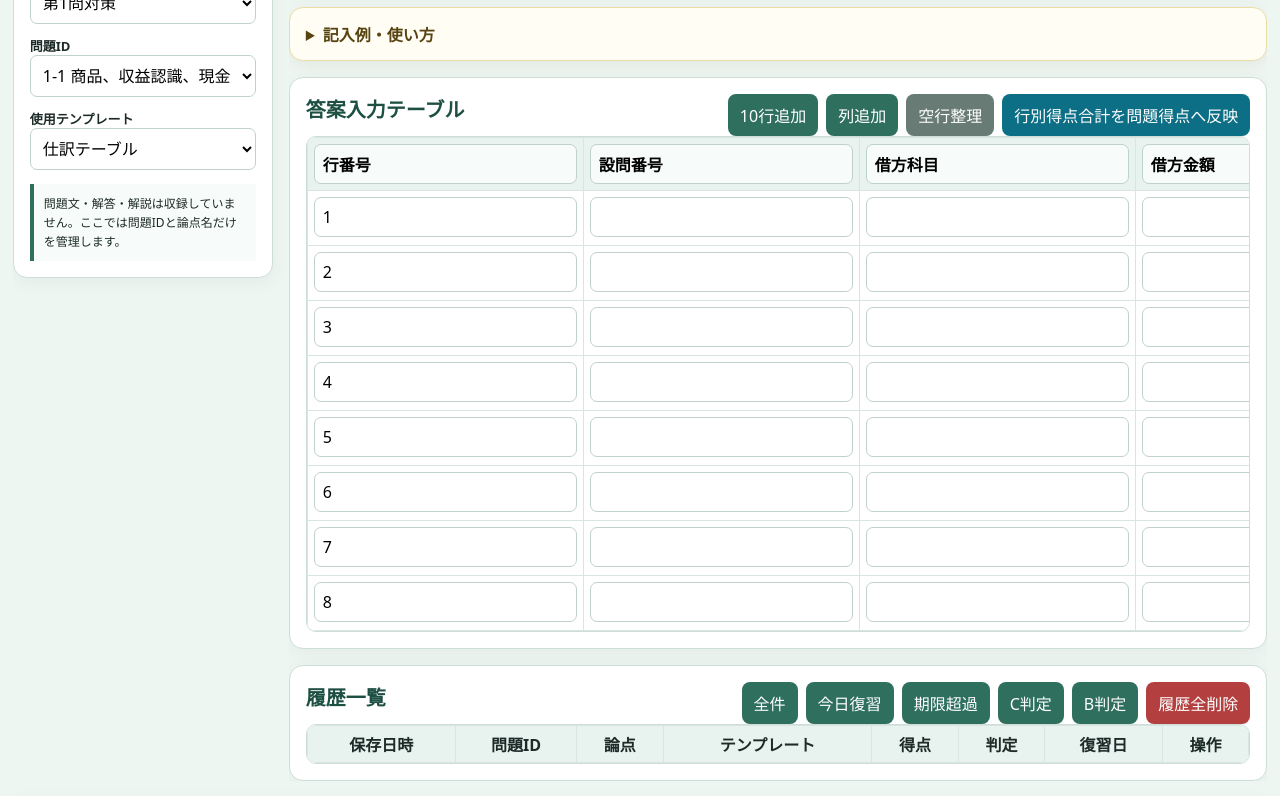
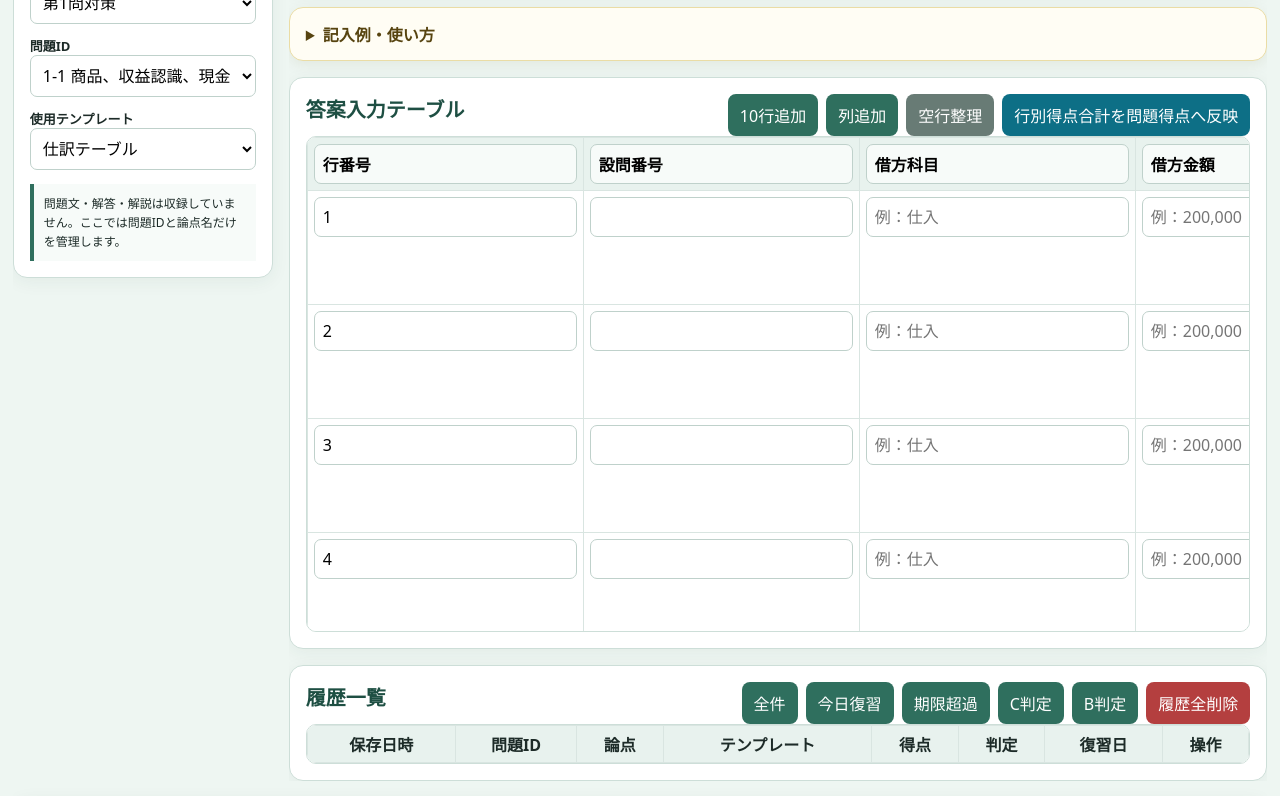
Before and after one commit to akashidaiki19910915-star/gyosei-app, a React (Vite) app in the folder cpa-boki2-trial-section-answer-manager/: page / in a window 1280 px wide. Shown: the part 1960-2756 px from the top of the page. Built offline with nearby package versions, Linux system fonts and the light colour scheme.

Commit message:
Improve answer table input formatting and keyboard navigation

```diff
--- a/cpa-boki2-trial-section-answer-manager/src/components/AnswerTable.tsx
+++ b/cpa-boki2-trial-section-answer-manager/src/components/AnswerTable.tsx
@@ -1,4 +1,6 @@
 import type { AnswerRow, AnswerState, GradeMark, TemplateDefinition } from '../types';
+import { formatAmount, isAmountColumn, isInvalidAmount, isJapaneseTextColumn, normalizeNumericInput, toHalfWidthNumber } from '../utils/numberFormat';
+import { handleTableCellKeyDown } from '../utils/tableNavigation';
 
 const gradeOptions: GradeMark[] = ['未採点', '○', '△', '×'];
 
@@ -18,6 +20,26 @@ export function createRows(columnCount: number, count: number): AnswerRow[] {
   return Array.from({ length: count }, (_, index) => makeRow(columnCount, index));
 }
 
+function columnClass(column: string): string {
+  if (column === '行番号') return 'col-row-number';
+  if (column.includes('設問番号')) return 'col-question-number';
+  if (isAmountColumn(column)) return 'col-amount';
+  if (column.includes('メモ')) return 'col-memo';
+  if (isJapaneseTextColumn(column)) return 'col-account';
+  return 'col-generic';
+}
+
+function cellInputMode(column: string): React.HTMLAttributes<HTMLInputElement>['inputMode'] {
+  if (isAmountColumn(column)) return 'numeric';
+  return 'text';
+}
+
+function placeholderFor(column: string): string {
+  if (isAmountColumn(column)) return '例：200,000';
+  if (isJapaneseTextColumn(column)) return column.includes('科目') ? '例：仕入' : '日本語入力';
+  return '';
+}
+
 export function AnswerTable({ answer, template, onChange, onApplyRowPoints }: Props) {
   const updateHeader = (index: number, value: string) => {
     const columns = [...answer.columns];
@@ -26,10 +48,25 @@ export function AnswerTable({ answer, template, onChange, onApplyRowPoints }: Pr
   };
 
   const updateCell = (rowIndex: number, colIndex: number, value: string) => {
+    const column = answer.columns[colIndex] ?? '';
+    const nextValue = isAmountColumn(column) ? normalizeNumericInput(value) : value;
     const rows = answer.rows.map((row, index) => {
       if (index !== rowIndex) return row;
       const cells = [...row.cells];
-      cells[colIndex] = value;
+      cells[colIndex] = nextValue;
+      return { ...row, cells };
+    });
+    onChange({ ...answer, rows });
+  };
+
+  const updateCellOnBlur = (rowIndex: number, colIndex: number, value: string) => {
+    const column = answer.columns[colIndex] ?? '';
+    if (!isAmountColumn(column)) return;
+    const normalized = normalizeNumericInput(value);
+    const rows = answer.rows.map((row, index) => {
+      if (index !== rowIndex) return row;
+      const cells = [...row.cells];
+      cells[colIndex] = normalized;
       return { ...row, cells };
     });
     onChange({ ...answer, rows });
@@ -62,51 +99,134 @@ export function AnswerTable({ answer, template, onChange, onApplyRowPoints }: Pr
     onChange({ ...answer, rows: rows.length ? rows : createRows(answer.columns.length, 1) });
   };
 
+  const renderCellInput = (row: AnswerRow, rowIndex: number, column: string, colIndex: number) => {
+    const value = row.cells[colIndex] ?? '';
+    const amount = isAmountColumn(column);
+    const invalidAmount = amount && isInvalidAmount(value);
+    const commonProps = {
+      'data-answer-cell': 'true',
+      'data-row-index': rowIndex,
+      'data-col-index': colIndex,
+      onKeyDown: (event: React.KeyboardEvent<HTMLInputElement | HTMLTextAreaElement | HTMLSelectElement>) => handleTableCellKeyDown(event, rowIndex, colIndex),
+    };
+
+    if (template.optionColumns?.[column]) {
+      return (
+        <select
+          {...commonProps}
+          value={value}
+          onChange={(event) => updateCell(rowIndex, colIndex, event.target.value)}
+          aria-label={`${column} ${rowIndex + 1}行目`}
+        >
+          <option value="">選択</option>
+          {template.optionColumns[column].map((option) => <option key={option} value={option}>{option}</option>)}
+        </select>
+      );
+    }
+
+    if (column.includes('メモ')) {
+      return (
+        <textarea
+          {...commonProps}
+          className="memo-cell-input"
+          value={value}
+          title={value}
+          onChange={(event) => updateCell(rowIndex, colIndex, event.target.value)}
+          lang="ja"
+          inputMode="text"
+          autoComplete="off"
+          spellCheck={false}
+          aria-label={`${column} ${rowIndex + 1}行目`}
+        />
+      );
+    }
+
+    return (
+      <input
+        {...commonProps}
+        className={invalidAmount ? 'invalid-amount' : ''}
+        type="text"
+        value={amount ? formatAmount(value) : value}
+        title={value}
+        onChange={(event) => updateCell(rowIndex, colIndex, amount ? toHalfWidthNumber(event.target.value) : event.target.value)}
+        onBlur={(event) => updateCellOnBlur(rowIndex, colIndex, event.target.value)}
+        lang={isJapaneseTextColumn(column) ? 'ja' : undefined}
+        inputMode={cellInputMode(column)}
+        pattern={amount ? '[0-9,\\-]*' : undefined}
+        autoComplete="off"
+        spellCheck={false}
+        placeholder={placeholderFor(column)}
+        aria-label={`${column} ${rowIndex + 1}行目`}
+      />
+    );
+  };
+
   return (
     <section className="panel answer-panel">
-      <div className="section-heading">
+      <div className="section-heading answer-heading">
         <h2>答案入力テーブル</h2>
-        <div className="button-row">
+        <div className="button-row answer-actions">
           <button onClick={addRows}>10行追加</button>
           <button onClick={addColumn}>列追加</button>
           <button className="secondary" onClick={compactRows}>空行整理</button>
           <button className="accent" onClick={onApplyRowPoints}>行別得点合計を問題得点へ反映</button>
         </div>
       </div>
-      <div className="table-wrap">
-        <table className="answer-table">
+      <div className={`table-wrap answer-table-wrap ${answer.templateId === 'journal' ? 'journal-table-wrap' : ''}`}>
+        <table className={`answer-table ${answer.templateId === 'journal' ? 'journal-table' : ''}`}>
+          <colgroup>
+            {answer.columns.map((column, index) => <col key={`${column}-${index}`} className={columnClass(column)} />)}
+            <col className="col-grade" />
+            <col className="col-points" />
+          </colgroup>
           <thead>
             <tr>
               {answer.columns.map((column, index) => (
-                <th key={`${column}-${index}`}>
+                <th key={`${column}-${index}`} className={columnClass(column)}>
                   <input value={column} onChange={(event) => updateHeader(index, event.target.value)} aria-label={`列名${index + 1}`} />
                 </th>
               ))}
-              <th>採点</th>
-              <th>行別得点</th>
+              <th className="col-grade">採点</th>
+              <th className="col-points">行別得点</th>
             </tr>
           </thead>
           <tbody>
             {answer.rows.map((row, rowIndex) => (
               <tr key={row.id}>
                 {answer.columns.map((column, colIndex) => (
-                  <td key={`${row.id}-${colIndex}`}>
-                    {template.optionColumns?.[column] ? (
-                      <select value={row.cells[colIndex] ?? ''} onChange={(event) => updateCell(rowIndex, colIndex, event.target.value)}>
-                        <option value="">選択</option>
-                        {template.optionColumns[column].map((option) => <option key={option} value={option}>{option}</option>)}
-                      </select>
-                    ) : (
-                      <input value={row.cells[colIndex] ?? ''} onChange={(event) => updateCell(rowIndex, colIndex, event.target.value)} />
-                    )}
+                  <td key={`${row.id}-${colIndex}`} className={columnClass(column)}>
+                    {renderCellInput(row, rowIndex, column, colIndex)}
                   </td>
                 ))}
-                <td>
-                  <select value={row.grade} onChange={(event) => updateGrade(rowIndex, event.target.value as GradeMark)}>
+                <td className="col-grade">
+                  <select
+                    data-answer-cell="true"
+                    data-row-index={rowIndex}
+                    data-col-index={answer.columns.length}
+                    value={row.grade}
+                    onChange={(event) => updateGrade(rowIndex, event.target.value as GradeMark)}
+                    onKeyDown={(event) => handleTableCellKeyDown(event, rowIndex, answer.columns.length)}
+                    aria-label={`採点 ${rowIndex + 1}行目`}
+                  >
                     {gradeOptions.map((grade) => <option key={grade} value={grade}>{grade}</option>)}
                   </select>
                 </td>
-                <td><input type="number" value={row.points} onChange={(event) => updatePoints(rowIndex, Number(event.target.value || 0))} /></td>
+                <td className="col-points">
+                  <input
+                    data-answer-cell="true"
+                    data-row-index={rowIndex}
+                    data-col-index={answer.columns.length + 1}
+                    type="text"
+                    inputMode="numeric"
+                    pattern="[0-9,\\-]*"
+                    value={String(row.points)}
+                    onChange={(event) => updatePoints(rowIndex, Number(normalizeNumericInput(event.target.value) || 0))}
+                    onKeyDown={(event) => handleTableCellKeyDown(event, rowIndex, answer.columns.length + 1)}
+                    autoComplete="off"
+                    spellCheck={false}
+                    aria-label={`行別得点 ${rowIndex + 1}行目`}
+                  />
+                </td>
               </tr>
             ))}
           </tbody>
```
